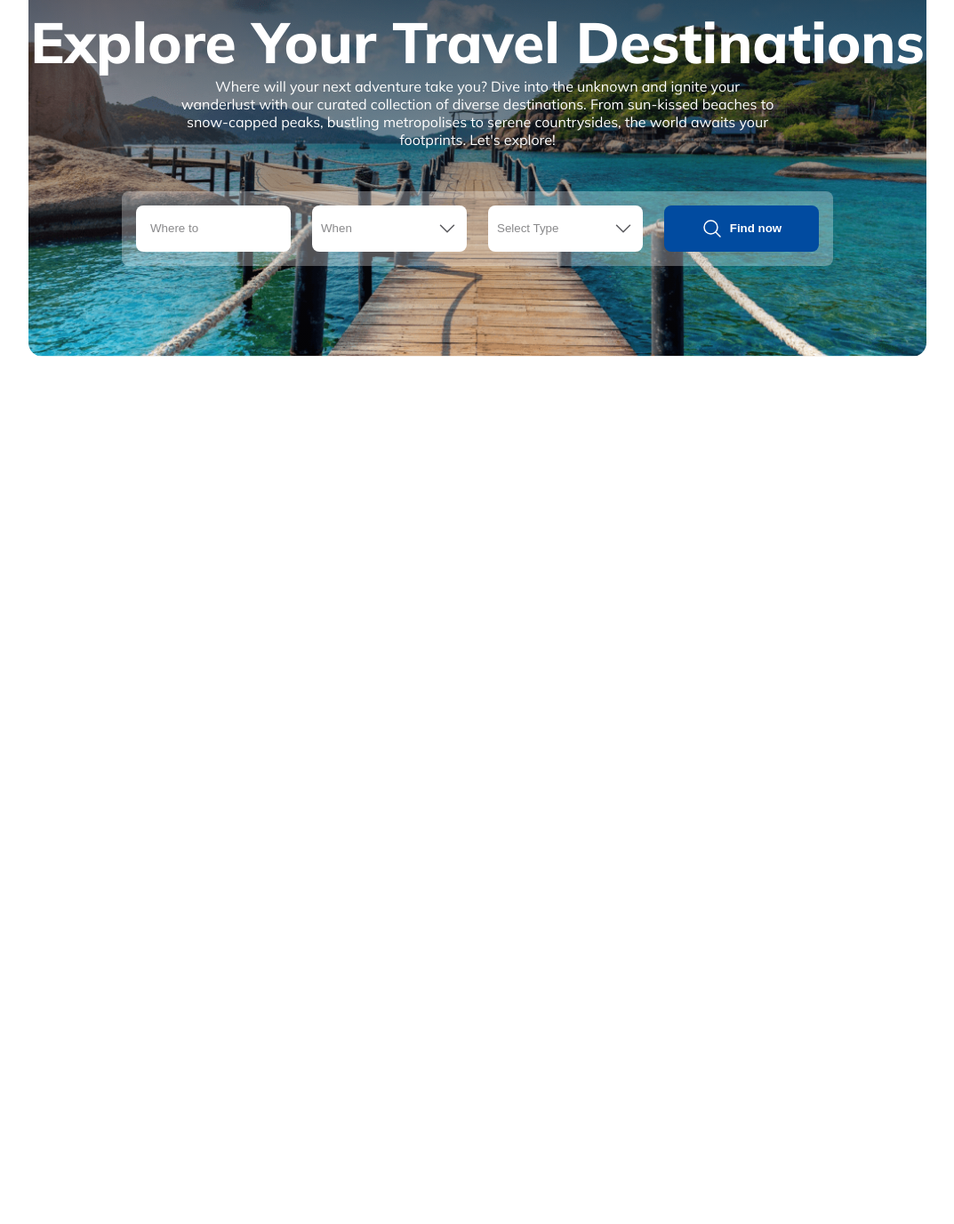
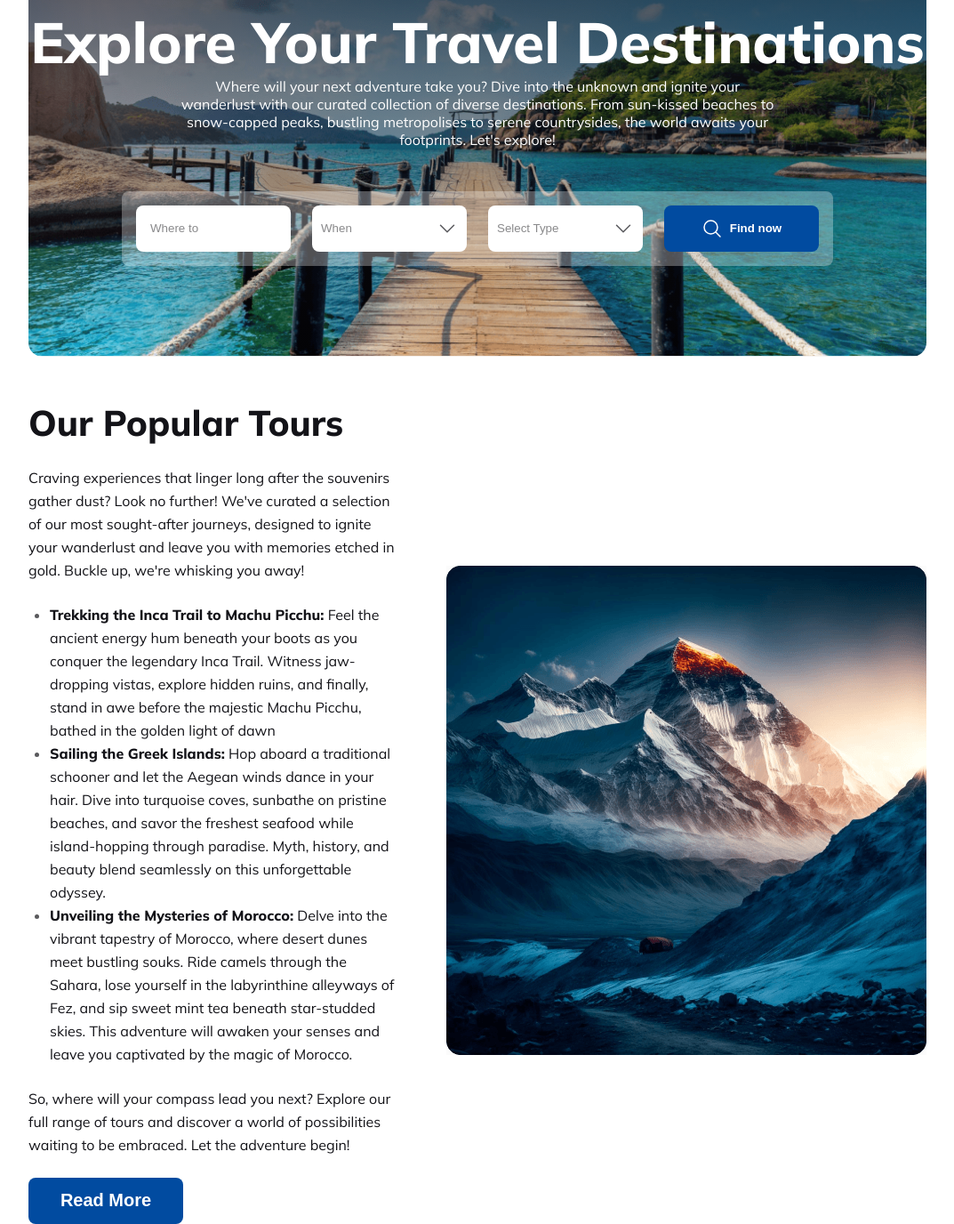
Before and after one commit to ParallaX07/B9A2-Saalim, a plain HTML site: page index.html in a window 1280 px wide. Shown: the part 324-1700 px from the top of the page at 89% size, without its empty margins (103-1176 px from the left). Before the commit the page ends 800 px from the top, so only its background shows below. Drawn offline with Linux system fonts and the light colour scheme.

Commit message:
Add popular tours section to index.html and update styles

```diff
--- a/index.html
+++ b/index.html
@@ -87,6 +87,26 @@
     </section>
 
     <!-- popular tours -->
+    <section class="popular-tours">
+        <div class="tours-info">
+            <h2 class="font25">Our Popular Tours</h2>
+            <div class="text-light-grey tours-body">
+                <p>Craving experiences that linger long after the souvenirs gather dust? Look no further! We've curated a selection of our most sought-after journeys, designed to ignite your wanderlust and leave you with memories etched in gold. Buckle up, we're whisking you away!</p>
+                <ul>
+                    <li><b>Trekking the Inca Trail to Machu Picchu:</b> Feel the ancient energy hum beneath your boots as you conquer the legendary Inca Trail. Witness jaw-dropping vistas, explore hidden ruins, and finally, stand in awe before the majestic Machu Picchu, bathed in the golden light of dawn</li>
+                    <li><b>Sailing the Greek Islands:</b> Hop aboard a traditional schooner and let the Aegean winds dance in your hair. Dive into turquoise coves, sunbathe on pristine beaches, and savor the freshest seafood while island-hopping through paradise. Myth, history, and beauty blend seamlessly on this unforgettable odyssey.</li>
+                    <li><b>Unveiling the Mysteries of Morocco:</b> Delve into the vibrant tapestry of Morocco, where desert dunes meet bustling souks. Ride camels through the Sahara, lose yourself in the labyrinthine alleyways of Fez, and sip sweet mint tea beneath star-studded skies. This adventure will awaken your senses and leave you captivated by the magic of Morocco.</li>
+                </ul>
+                <p>So, where will your compass lead you next? Explore our full range of tours and discover a world of possibilities waiting to be embraced. Let the adventure begin!</p>
+                <button class="btn-primary font125">
+                    Read More
+                </button>
+            </div>
+        </div>
+        <div class="tours-img">
+            <img src="./Images/Rectangle 4.png" alt="image of mountain">
+        </div>
+    </section>
 </body>
 
 </html>
--- a/styles/main-styles.css
+++ b/styles/main-styles.css
@@ -9,6 +9,10 @@
 /* rgb(1, 75, 160) */
 
 /* General Styles */
+
+.txt-light-grey{
+    color: #5A5A5D;
+}
 
 body{
     margin: 0rem 8.44rem;
@@ -180,3 +184,30 @@ header{
 }
 
 /* Popular tours section */
+.popular-tours{
+    margin-top: 3.06rem;
+    display: flex;
+    align-items: center;
+    gap: 3.31rem;
+}
+
+.popular-tours p, .popular-tours h2, .popular-tours ul{
+    margin-bottom: 1.5rem;
+}
+
+.tours-body{
+    line-height: 1.625rem
+}
+
+.tours-body ul{
+    padding-left: 1.5rem;
+}
+
+.tours-body ul li::marker {
+    color: #5A5A5D;
+}
+
+.tours-img{
+    height: 100%;
+    border-radius: 1rem;
+}
--- a/styles/mobile-styles.css
+++ b/styles/mobile-styles.css
@@ -21,7 +21,8 @@
 
     #menu-toggle:checked ~ .nav-bar,
     #menu-toggle:checked ~ .nav-bar ul,
-    .search-bar{
+    .search-bar,
+    .popular-tours{
         flex-direction: column;
     }
 
@@ -73,4 +74,12 @@
     .search-bar > *, .search-bar > input[type="text"] {
         width: 100%;
     }
+
+    .popular-tours{
+        gap: 1.5rem;
+    }
+
+    .tours-img > img{
+        max-width: 100%;
+    }
 }
```
